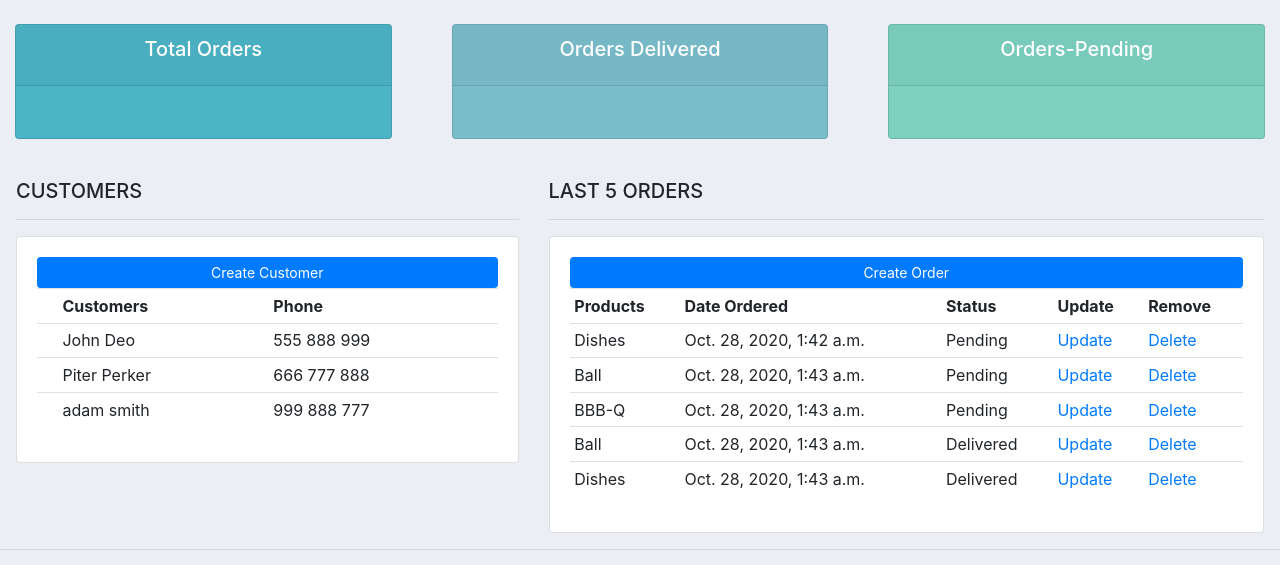
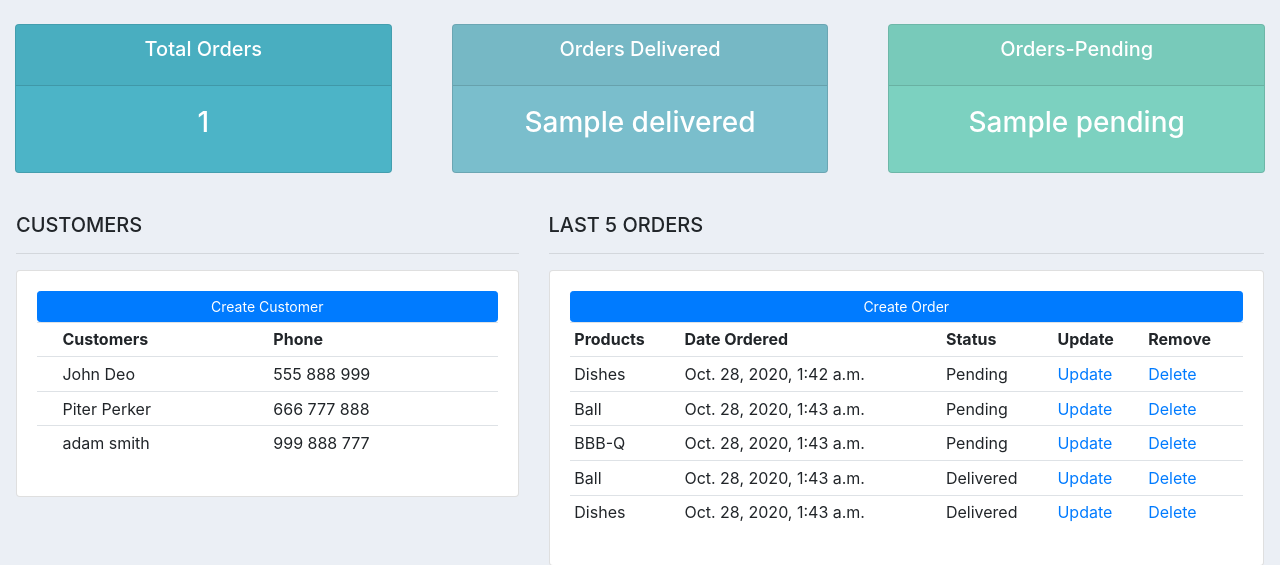
Before and after one commit to SamiulGitHubUser/Django_CRUD_Project, a Django app: template accounts/templates/accounts/dashboard.html in a window 1280 px wide. Shown: the part 86-651 px from the top of the page. Run offline with Django 3.2, Linux system fonts and the light colour scheme; data comes from the database, SQL or seed files in the repository; the template is opened without the code that fills it: values that come from a table or form of the project are taken from there, most other values are stand-ins (such as "Sample title", 1, 10 or a date in 2020); some libraries are stand-ins or nearby versions.

Commit message:
dashboard status data showed from DB

```diff
--- a/accounts/templates/accounts/status.html
+++ b/accounts/templates/accounts/status.html
@@ -9,7 +9,7 @@
           <h5 class="card-title">Total Orders</h5>
         </div>
         <div class="card-body">
-          <h3 class="card-title"></h3>
+          <h3 class="card-title">{{ total_orders }}</h3>
         </div>
       </div>
     </div>
@@ -23,7 +23,7 @@
           <h5 class="card-title">Orders Delivered</h5>
         </div>
         <div class="card-body">
-          <h3 class="card-title"></h3>
+          <h3 class="card-title">{{ delivered }}</h3>
         </div>
       </div>
     </div>
@@ -37,7 +37,7 @@
         <h5 class="card-title">Orders-Pending</h5>
       </div>
       <div class="card-body">
-        <h3 class="card-title"></h3>
+        <h3 class="card-title">{{ pending }}</h3>
       </div>
     </div>
   </div>
```
Also changed, not shown: accounts/views.py (+8 -1 lines).
